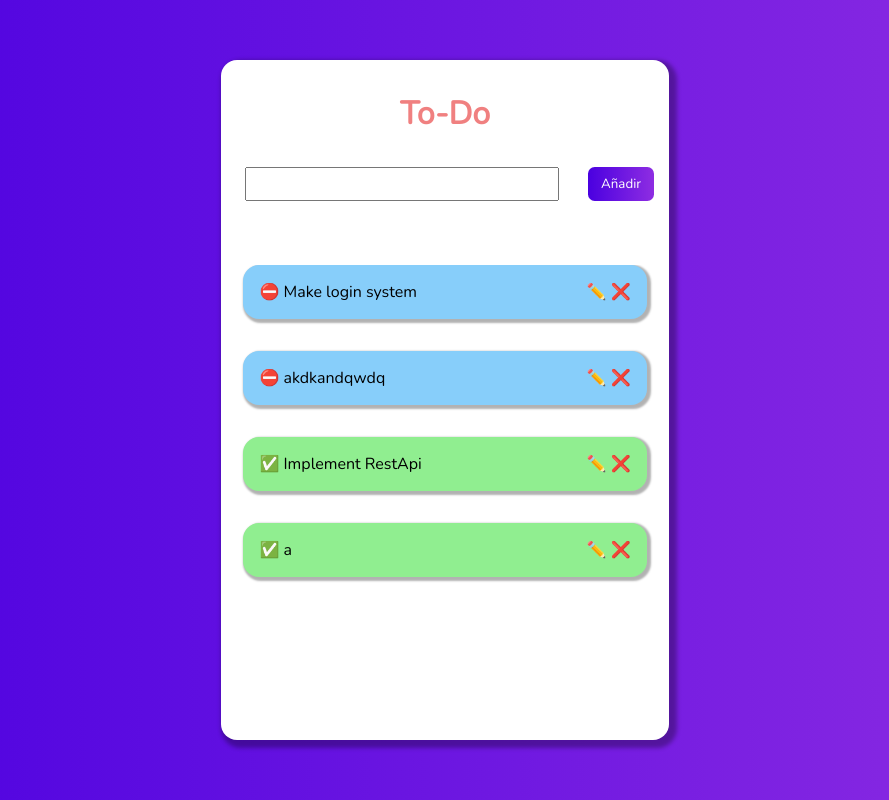
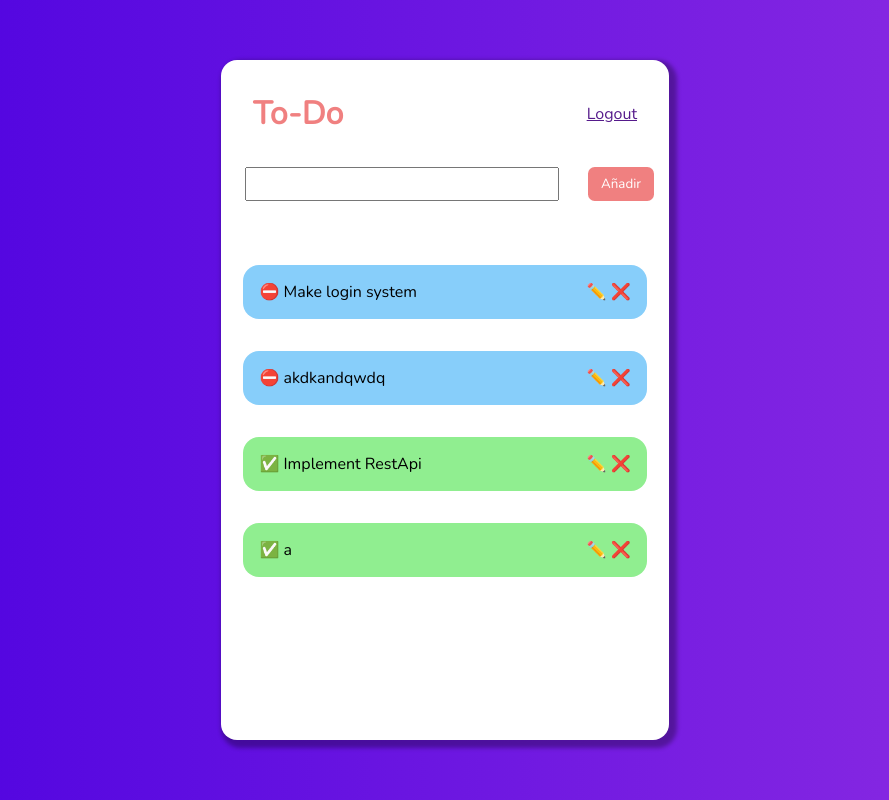
Before and after one commit to DanielAlayonG/Django-ToDo-App, a Django app: page / in a window 1280 px wide. Shown: the whole page, without its empty margins (195-1084 px from the left). Run offline with Django 3.2, Linux system fonts and the light colour scheme; data comes from the database, SQL or seed files in the repository; both versions use the stored data as it was after the commit.

Commit message:
add and style logout link

```diff
--- a/tasks/static/tasks/css/styles.css
+++ b/tasks/static/tasks/css/styles.css
@@ -13,6 +13,7 @@ body{
     background: linear-gradient(to right, #4A00E0, #8E2DE2); /* W3C, IE 10+/ Edge, Firefox 16+, Chrome 26+, Opera 12+, Safari 7+ */
 }
 
+
 .list-container{
     display: flex;
     flex-direction: column;
@@ -21,6 +22,15 @@ body{
     width: 100vw;
     height: 100vh;
 }
+
+.title-container{
+    display: flex;
+    align-items: center;
+    justify-content: space-between;
+    width: 100%;
+    padding: 2em;
+}
+
 
 .box-container{
     background-color: #fff;
@@ -35,7 +45,6 @@ body{
 
 .title{
     color: lightcoral;
-    padding: 1em;
 }
 
 .tasks{
@@ -54,7 +63,6 @@ body{
     padding: 1em;
     width: 90%;
     border-radius: 1em;
-    box-shadow: 2px 2px 2px 2px rgba(0, 0, 0, 0.3);
     background-color:  lightgreen;
     justify-content: space-between;
 
@@ -69,7 +77,6 @@ body{
     padding: 1em;
     width: 90%;
     border-radius: 1em;
-    box-shadow: 2px 2px 2px 2px rgba(0, 0, 0, 0.3);
     background-color: lightskyblue;
     text-decoration: none;
 }
@@ -86,18 +93,14 @@ body{
 .addTask input[type=submit] {
     padding: .6em 1em;
     color: #fff;
-    background: #8E2DE2;
-    background: -webkit-linear-gradient(to right, #4A00E0, #8E2DE2);
-    background: linear-gradient(to right, #4A00E0, #8E2DE2);
+    background: lightcoral;
     border:0 none;
     cursor:pointer;
     -webkit-border-radius: .5em;
     border-radius: .5em;
 }
 .addTask input[type=submit]:hover{
-    background: #8E2DE2;
-    background: -webkit-linear-gradient(to right, #8E2DE2 #4A00E0);
-    background: linear-gradient(to right,#8E2DE2, #4A00E0);
+    background: rgb(219, 78, 78);
 }
 
 .addTask input[type=text]{
@@ -182,6 +185,12 @@ body{
     margin: 1em
 }
 
+.edit-tasks a:hover{
+    padding: 0.1em;
+    box-shadow: 1px 1px 1px 1px  rgba(0, 0, 0, 0.3);
+}
+
+
 @media (max-width: 1000px) {
     .box-container{
         width: 90%;
--- a/tasks/templates/tasks/base.html
+++ b/tasks/templates/tasks/base.html
@@ -10,6 +10,7 @@
 </head>
 <body>
     {% block body %}
+
     {% endblock body %}
 </body>
 </html>
--- a/tasks/templates/tasks/list.html
+++ b/tasks/templates/tasks/list.html
@@ -3,7 +3,12 @@
 {% block body %}
 <div class="list-container">
     <div class="box-container">
-        <h1 class="title">To-Do</h1>
+
+        <div class="title-container">
+            <h1 class="title">To-Do</h1>
+            <a href="">Logout</a>
+        </div>
+
 
         <form method="POST" action="/" class="addTask">
             {% csrf_token %}
```
Also changed, not shown: db.sqlite3.
